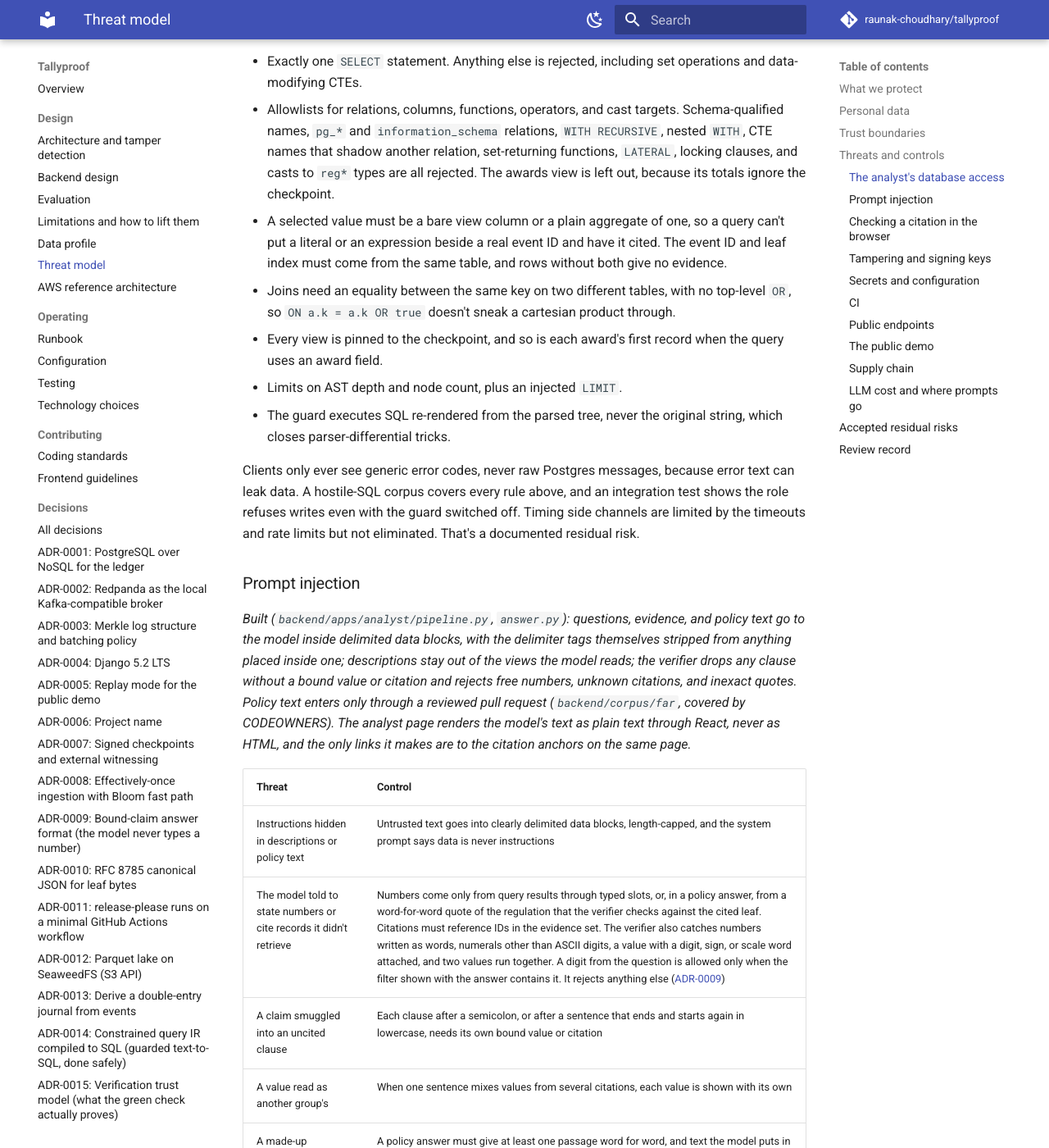
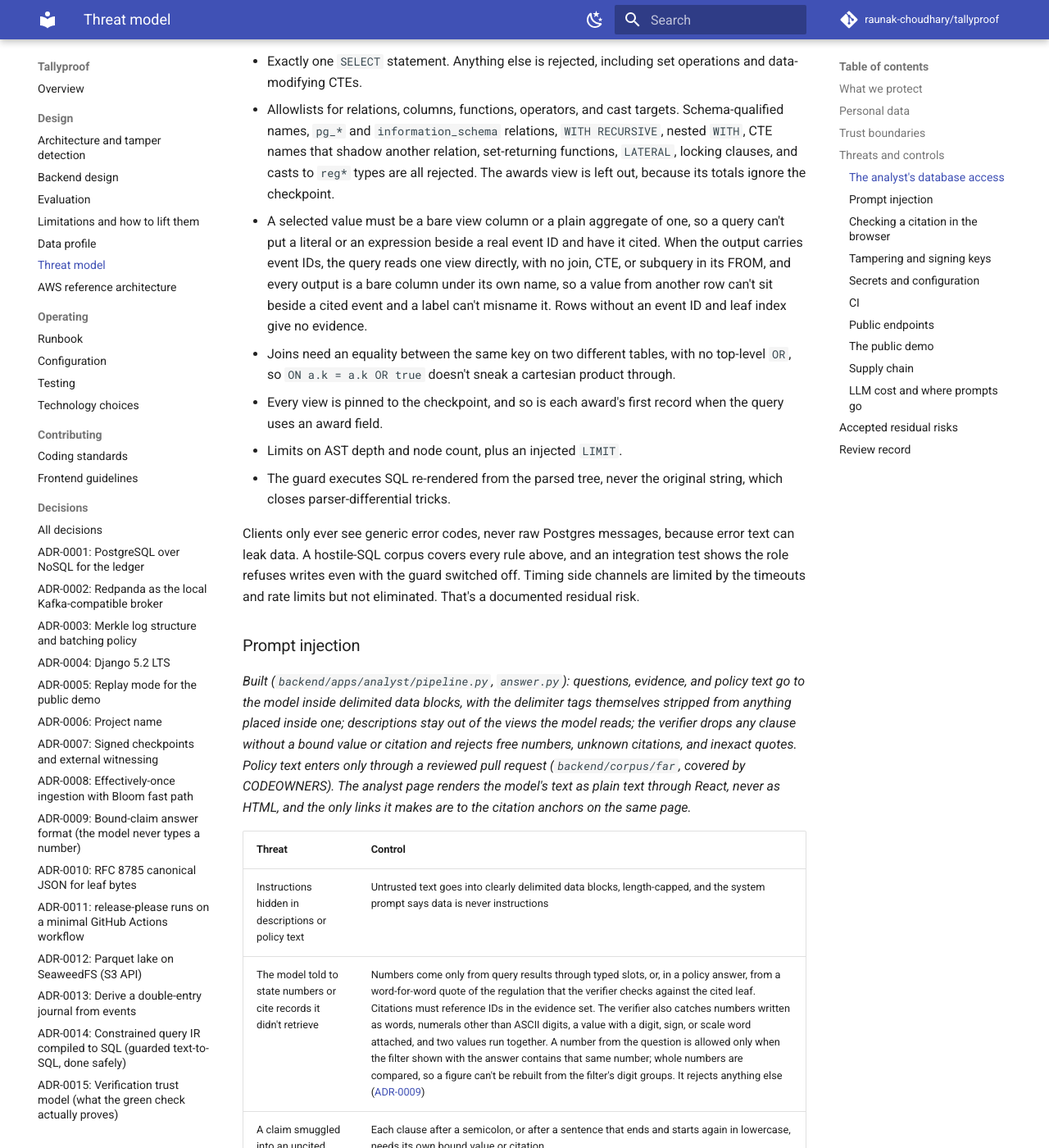
Before and after one commit to raunak-choudhary/tallyproof, an MkDocs documentation site: the page built from docs/threat-model.md, in a window 1280 px wide and 1400 px high, scrolled down 2378 px. Shown: the whole window at 82% size. Built offline with MkDocs 1.6.1 and Material for MkDocs 9.7.7, drawn with Linux system fonts in a browser that asks for light colours; comment, search, counter and statistics services are not loaded; some of the changed text lies outside the part shown.

Commit message:
docs: record the second security pass in the threat model
The threat model describes the stricter fallback rule and whole-number
checks, lists text filter values as a residual risk, and records the
second review. ADR-0009 and the testing guide follow.

Refs #109

```diff
--- a/docs/threat-model.md
+++ b/docs/threat-model.md
@@ -55,7 +55,7 @@
 
 - Exactly one `SELECT` statement. Anything else is rejected, including set operations and data-modifying CTEs.
 - Allowlists for relations, columns, functions, operators, and cast targets. Schema-qualified names, `pg_*` and `information_schema` relations, `WITH RECURSIVE`, nested `WITH`, CTE names that shadow another relation, set-returning functions, `LATERAL`, locking clauses, and casts to `reg*` types are all rejected. The awards view is left out, because its totals ignore the checkpoint.
-- A selected value must be a bare view column or a plain aggregate of one, so a query can't put a literal or an expression beside a real event ID and have it cited. The event ID and leaf index must come from the same table, and rows without both give no evidence.
+- A selected value must be a bare view column or a plain aggregate of one, so a query can't put a literal or an expression beside a real event ID and have it cited. When the output carries event IDs, the query reads one view directly, with no join, CTE, or subquery in its FROM, and every output is a bare column under its own name, so a value from another row can't sit beside a cited event and a label can't misname it. Rows without an event ID and leaf index give no evidence.
 - Joins need an equality between the same key on two different tables, with no top-level `OR`, so `ON a.k = a.k OR true` doesn't sneak a cartesian product through.
 - Every view is pinned to the checkpoint, and so is each award's first record when the query uses an award field.
 - Limits on AST depth and node count, plus an injected `LIMIT`.
@@ -70,7 +70,7 @@
 | Threat | Control |
 |---|---|
 | Instructions hidden in descriptions or policy text | Untrusted text goes into clearly delimited data blocks, length-capped, and the system prompt says data is never instructions |
-| The model told to state numbers or cite records it didn't retrieve | Numbers come only from query results through typed slots, or, in a policy answer, from a word-for-word quote of the regulation that the verifier checks against the cited leaf. Citations must reference IDs in the evidence set. The verifier also catches numbers written as words, numerals other than ASCII digits, a value with a digit, sign, or scale word attached, and two values run together. A digit from the question is allowed only when the filter shown with the answer contains it. It rejects anything else ([ADR-0009](adr/0009-bound-claims-answer-format.md)) |
+| The model told to state numbers or cite records it didn't retrieve | Numbers come only from query results through typed slots, or, in a policy answer, from a word-for-word quote of the regulation that the verifier checks against the cited leaf. Citations must reference IDs in the evidence set. The verifier also catches numbers written as words, numerals other than ASCII digits, a value with a digit, sign, or scale word attached, and two values run together. A number from the question is allowed only when the filter shown with the answer contains that same number; whole numbers are compared, so a figure can't be rebuilt from the filter's digit groups. It rejects anything else ([ADR-0009](adr/0009-bound-claims-answer-format.md)) |
 | A claim smuggled into an uncited clause | Each clause after a semicolon, or after a sentence that ends and starts again in lowercase, needs its own bound value or citation |
 | A value read as another group's | When one sentence mixes values from several citations, each value is shown with its own |
 | A made-up quotation | A policy answer must give at least one passage word for word, and text the model puts in quotation marks inside a sentence must appear in a source that sentence cites |
@@ -169,10 +169,13 @@
 - The verifier recognizes number words from a fixed list. It leaves out "one", which reads as a pronoun far more often than a count, and unusual spellings of a number could still slip past it.
 - The in-flight cap and the daily token budget are counted per process unless Django's cache is shared, such as through Redis.
 - A client with more than a /64 of IPv6 space can still spread its requests across networks.
+- A text filter the model chooses, such as an agency name, can carry digits, and numbers shown in the filter are allowed in the prose. The filter is shown to the reader beside the answer, so such a number is visible as part of what was asked.
 - One person wrote both the anomaly injector and the detectors. Near-miss cases and a held-out question set limit how much that bias can flatter the results ([evaluation.md](evaluation.md)).
 
 ## Review record
 
 On 2026-10-29 two independent reviews went over the analyst and the API: one tried to break the analyst's promises from the outside, and one audited the code for vulnerabilities. Both reproduced their findings with probe scripts. They found 22 problems: one critical, eight high, seven medium, and six low. Every one is fixed, each with a test that failed before the fix, and the controls above describe the result. Attempts that failed are covered by the existing tests, among them union queries, comma joins, window functions, `pg_sleep`, dollar quoting, Unicode digits in a draft, and spoofed forwarded addresses.
 
-This document was signed off against commit `622b5a8`.
+A second pass the same day, by a separate security reviewer over the merged code (`apps/analyst`, `apps/ledger/api`, and `config`), found three more: numbers rebuilt from the filter's digit groups, values from another row or under another name in fallback SQL, and a crash on a model reply that was valid JSON but not an object. All three are fixed, each with a test that reproduced it first.
+
+This document was signed off against commit `622b5a8` and, after the second pass, against the commit that tags `v0.1.0`.
```
Also changed, not shown: docs/adr/0009-bound-claims-answer-format.md (+1 -1 lines), docs/testing.md (+1 -1 lines).
